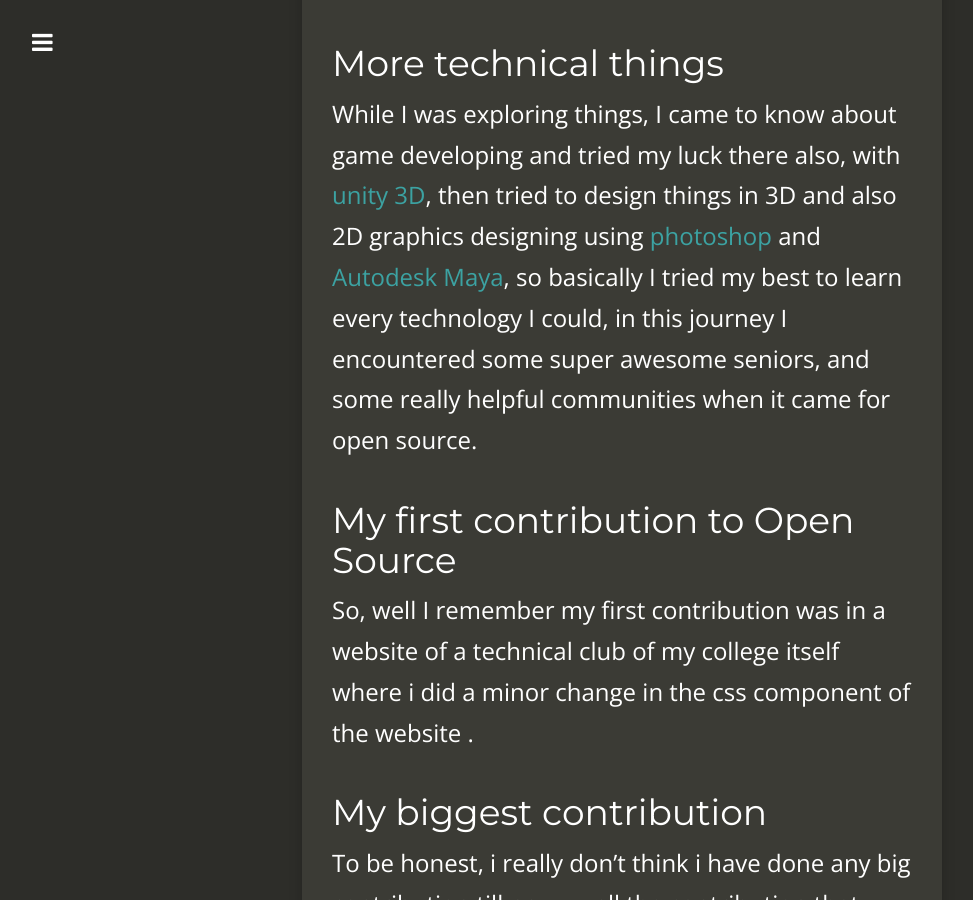
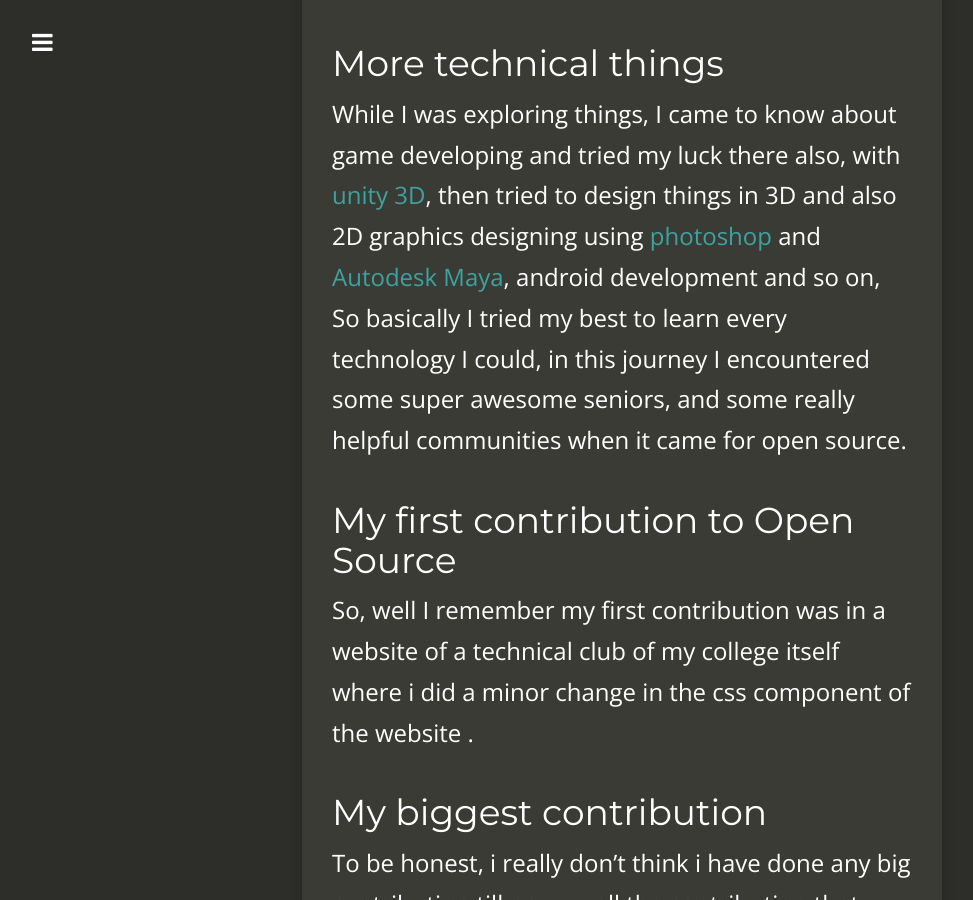
Before and after one commit to Manas-kashyap/Manas-kashyap.github.io, a Jekyll site: the page built from _posts/2018-11-04-My-journey-with-Tech.md, in a window 1280 px wide and 900 px high, scrolled down 2452 px. Shown: the whole window, without its empty margins (18-991 px from the left). Built offline with Jekyll 4.4.1, drawn with Linux system fonts in a browser that asks for light colours; nearby versions of some CDN libraries; comment, search, counter and statistics services are not loaded.

Commit message:
android thing added

```diff
--- a/_posts/2018-11-04-My-journey-with-Tech.md
+++ b/_posts/2018-11-04-My-journey-with-Tech.md
@@ -30,7 +30,7 @@ From that day I started to use Linux and python.
 
 ## More technical things
 
-While I was exploring things, I came to know about game developing and tried my luck there also, with [unity 3D][5], then tried to design things in 3D and also 2D graphics designing using [photoshop][6] and [Autodesk Maya][7], so basically I tried my best to learn every technology I could, in this journey I encountered some super awesome seniors, and some really helpful communities when it came for open source.
+While I was exploring things, I came to know about game developing and tried my luck there also, with [unity 3D][5], then tried to design things in 3D and also 2D graphics designing using [photoshop][6] and [Autodesk Maya][7], android development and so on,  So basically I tried my best to learn every technology I could, in this journey I encountered some super awesome seniors, and some really helpful communities when it came for open source.
 
 ## My first contribution to Open Source
 
```
Also changed, not shown: 3 other files.
